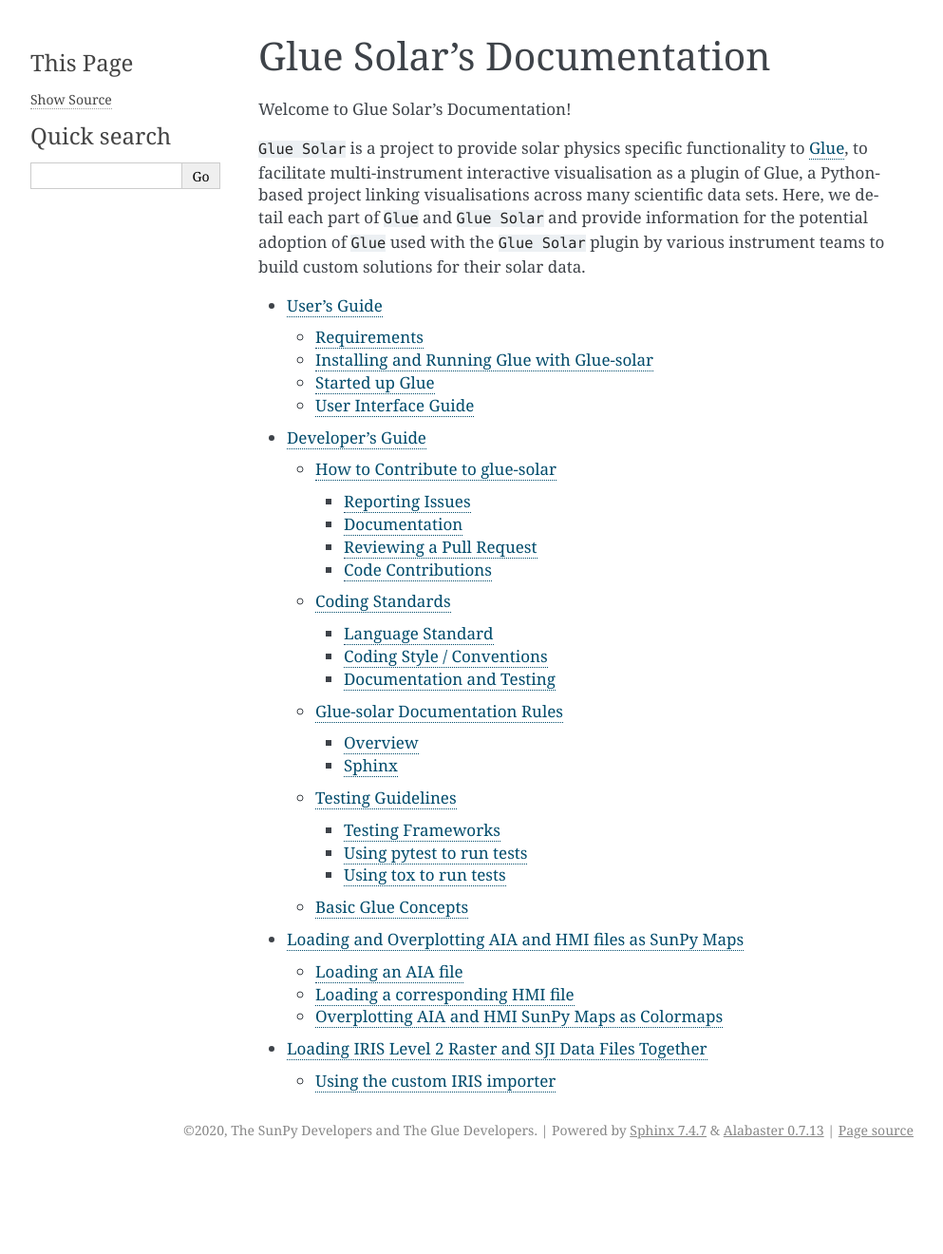
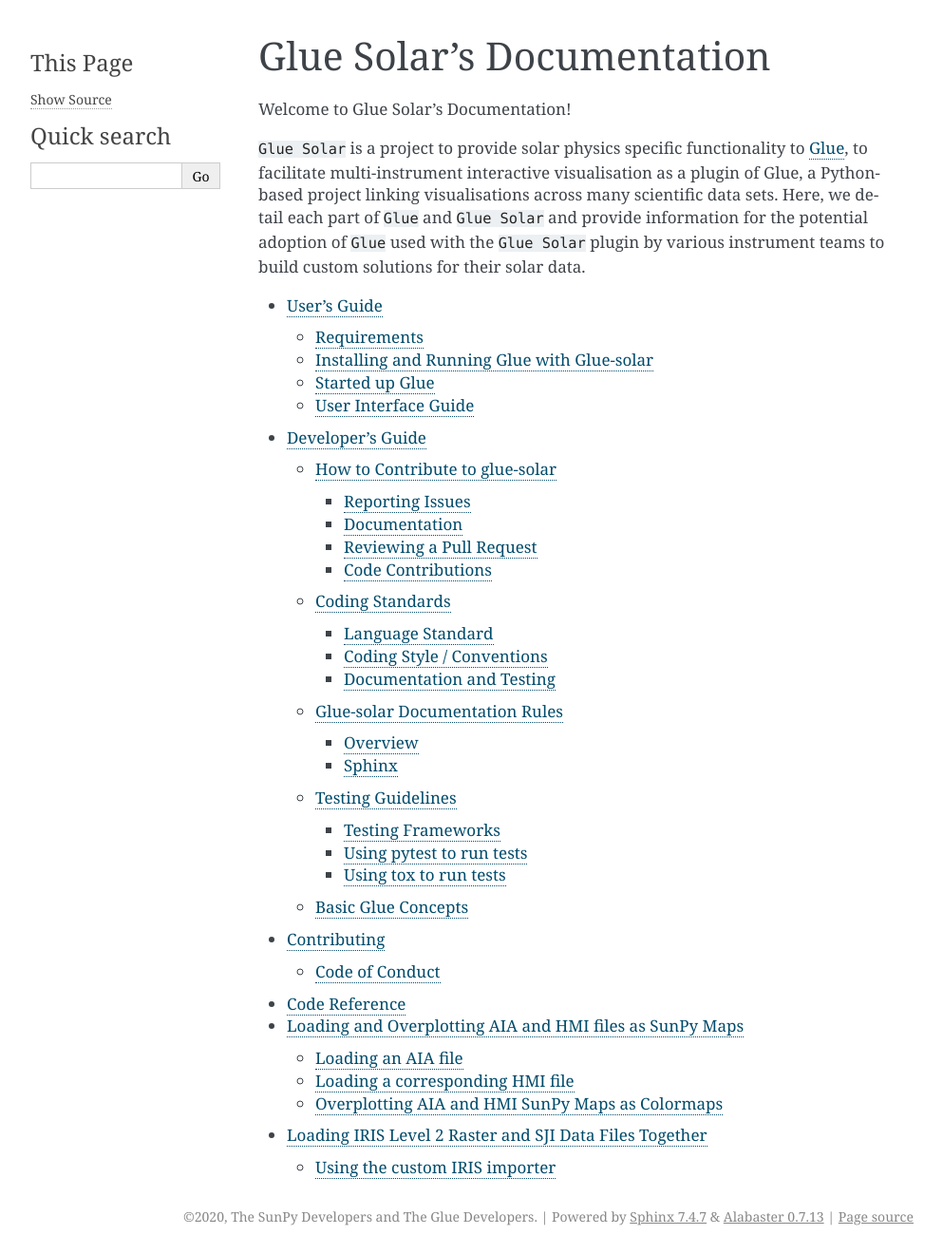
Before and after one commit to glue-viz/glue-solar, a Sphinx documentation site: the page built from docs/index.rst, in a window 1280 px wide. Shown: the whole page at 95% size, without its empty margins (148-1141 px from the left). Built offline with Sphinx 7.4.7, drawn with Linux system fonts in a browser that asks for light colours; before the commit the page ends 1229 px from its top, so only the background shows below that.

Commit message:
Init add-other-docs branch

```diff
--- a/docs/conf.py
+++ b/docs/conf.py
@@ -25,8 +25,8 @@
     'sphinx.ext.napoleon',
     'sphinx.ext.doctest',
     'sphinx.ext.mathjax',
-    # 'sphinx_automodapi.automodapi',
-    # 'sphinx_automodapi.smart_resolver'
+    'sphinx_automodapi.automodapi',
+    'sphinx_automodapi.smart_resolver'
 ]
 
 # For sphinx_automodapi setup
@@ -56,7 +56,7 @@
               (None, 'http://data.astropy.org/intersphinx/scipy.inv')),
     'matplotlib': ('https://matplotlib.org/',
                    (None, 'http://data.astropy.org/intersphinx/matplotlib.inv')),
-    'astropy': ('http://docs.astropy.org/en/stable/', None),
+    'astropy': ('https://docs.astropy.org/en/stable/', None),
     'sunpy': ('https://docs.sunpy.org/en/stable/', None),
     'glueviz': ('http://docs.glueviz.org/en/stable/', None)}
 
--- /dev/null
+++ b/docs/contributing.rst
@@ -0,0 +1,8 @@
+.. _contributing:
+
+============
+Contributing
+============
+
+Code of Conduct
+---------------
--- a/docs/developers-guide.rst
+++ b/docs/developers-guide.rst
@@ -71,7 +71,7 @@
 1. All code must be compatible with Python 3.7 and later. Usage of ``six``, ``__future__``, and ``2to3``
 is not acceptable.
 2. The new Python 3 formatting style should be used throughout; i.e., use ``f"{value}"``
-where we have for the variable``value="spam"``, instead of ``"%s" % "spam"``.
+where we have for the variable ``value="spam"``, instead of ``"%s" % "spam"``.
 3. The glue package and the glue-solar plugin should be importable with no dependencies other than those
 already in glue and glue-solar, the
 `Python Standard Library <https://docs.python.org/3/library/index.html>`__, and packages that are already
--- a/docs/index.rst
+++ b/docs/index.rst
@@ -18,5 +18,7 @@
 
    users-guide
    developers-guide
+   contributing
+   code-reference
    loading-aia-and-hmi
    loading-iris-level-2-raster-and-sji-data
--- a/docs/users-guide.rst
+++ b/docs/users-guide.rst
@@ -58,7 +58,7 @@
     glue -h
 
 On Windows operating systems, installation creates an executable ``glue.exe`` file within the python script directory
-(e.g., C:\Python37\Scripts). Windows users can create a desktop shortcut for this file upon installation,
+(e.g., ``C:\Python37\Scripts``). Windows users can create a desktop shortcut for this file upon installation,
 and run Glue by double clicking on the icon instead.
 
 At this point you should be able to use the functionality offered by both glue and glue-solar.
--- a/glue_solar/__init__.py
+++ b/glue_solar/__init__.py
@@ -1,5 +1,5 @@
 from pkg_resources import get_distribution, DistributionNotFound
-from sunpy.cm import cmlist
+from sunpy.visualization.colormaps import cmlist
 from glue.viewers.image.qt import ImageViewer
 from glue_solar.pixel_extraction import PixelExtractionTool  # noqa
 from glue.config import colormaps
--- a/setup.cfg
+++ b/setup.cfg
@@ -31,10 +31,10 @@
     PyQt5
 docs =
     sphinx
+    sphinx-automodapi
     sunpy-sphinx-theme
     sphinx-gallery
     towncrier
-    sphinx-automodapi
 
 [options.entry_points]
 glue.plugins =
```
Also changed, not shown: docs/code-reference.rst (added, +17 -0 lines), 1 other file.
